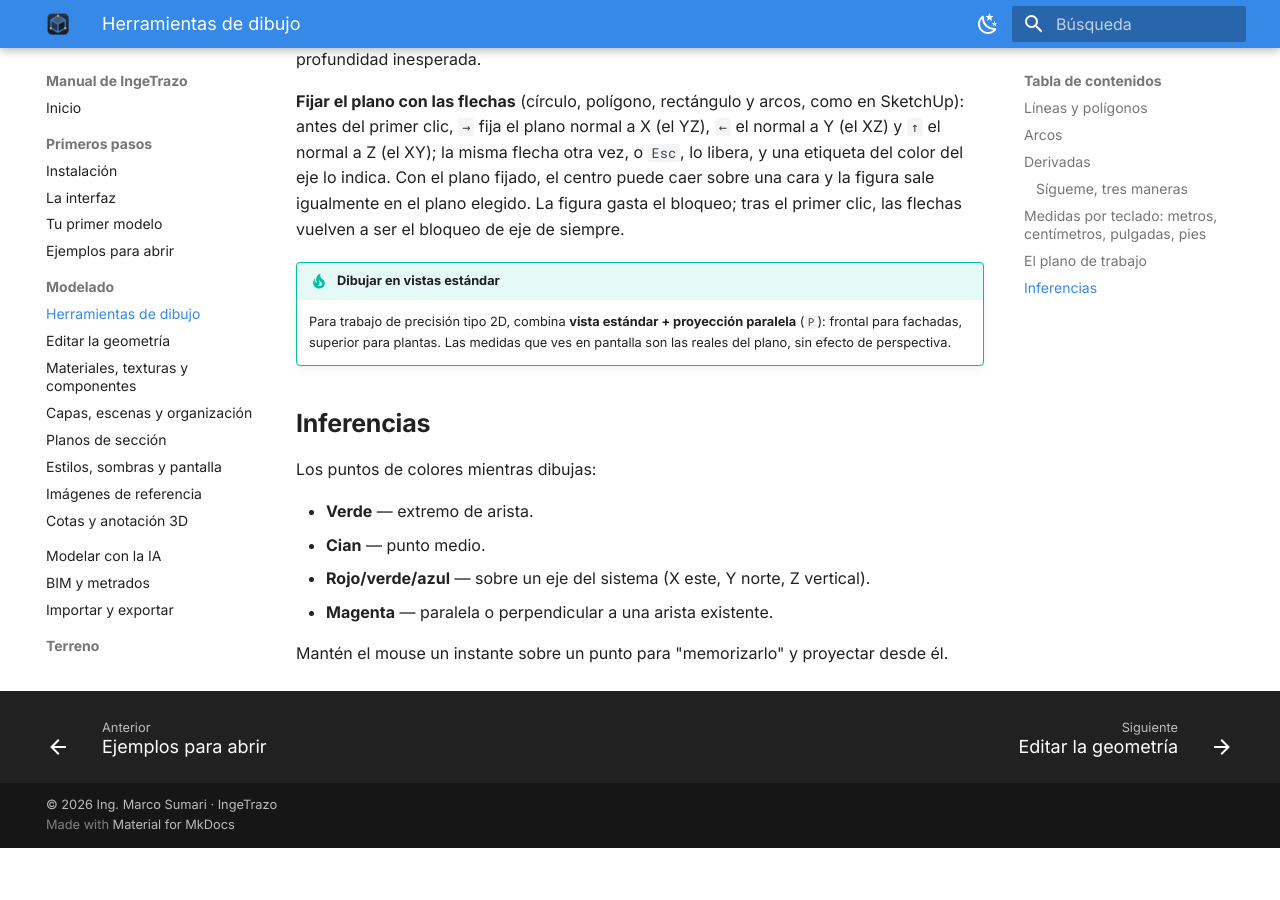
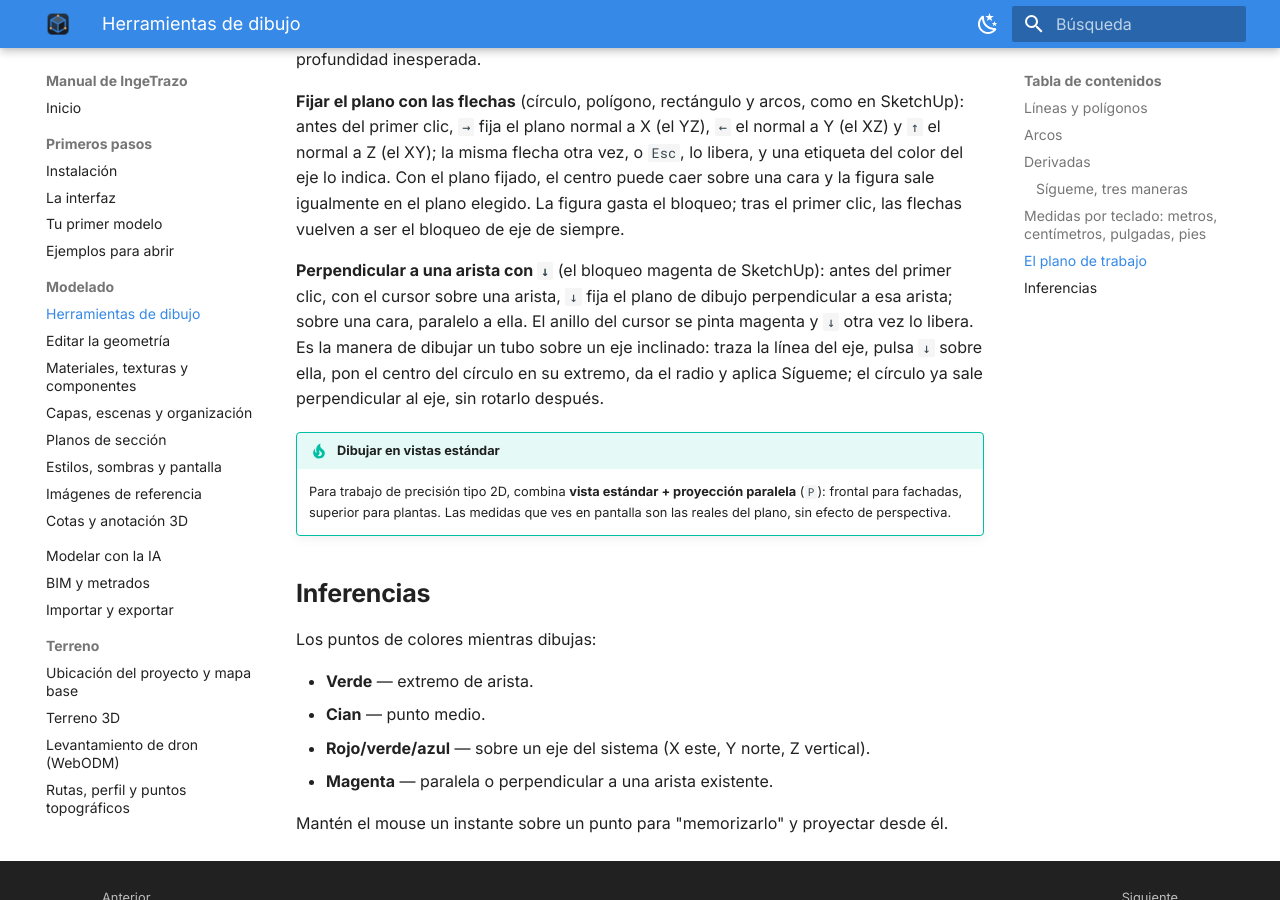
Before and after one commit to ingelibre/ingetrazo-docs, an MkDocs documentation site: the page built from docs/modelado/dibujo.md, in a window 1280 px wide and 900 px high, scrolled down 3024 px. Built offline with MkDocs 1.6.1 and Material for MkDocs 9.7.7, drawn with Linux system fonts in a browser that asks for light colours; before the commit the page ends 3872 px from its top, so only the background shows below that.

Commit message:
Dibujo y atajos: flecha abajo = plano perpendicular a la arista (bloqueo magenta)
Co-Authored-By: Claude Fable 5.1 <noreply@anthropic.com>

```diff
--- a/docs/modelado/dibujo.md
+++ b/docs/modelado/dibujo.md
@@ -64,6 +64,8 @@ Las herramientas dibujan sobre el **plano que estás mirando**: en vista superio
 
 **Fijar el plano con las flechas** (círculo, polígono, rectángulo y arcos, como en SketchUp): antes del primer clic, `→` fija el plano normal a X (el YZ), `←` el normal a Y (el XZ) y `↑` el normal a Z (el XY); la misma flecha otra vez, o `Esc`, lo libera, y una etiqueta del color del eje lo indica. Con el plano fijado, el centro puede caer sobre una cara y la figura sale igualmente en el plano elegido. La figura gasta el bloqueo; tras el primer clic, las flechas vuelven a ser el bloqueo de eje de siempre.
 
+**Perpendicular a una arista con `↓`** (el bloqueo magenta de SketchUp): antes del primer clic, con el cursor sobre una arista, `↓` fija el plano de dibujo perpendicular a esa arista; sobre una cara, paralelo a ella. El anillo del cursor se pinta magenta y `↓` otra vez lo libera. Es la manera de dibujar un tubo sobre un eje inclinado: traza la línea del eje, pulsa `↓` sobre ella, pon el centro del círculo en su extremo, da el radio y aplica Sígueme; el círculo ya sale perpendicular al eje, sin rotarlo después.
+
 !!! tip "Dibujar en vistas estándar"
     Para trabajo de precisión tipo 2D, combina **vista estándar + proyección paralela** (`P`): frontal para fachadas, superior para plantas. Las medidas que ves en pantalla son las reales del plano, sin efecto de perspectiva.
 
```
Also changed, not shown: docs/atajos.md (+1 -0 lines).
